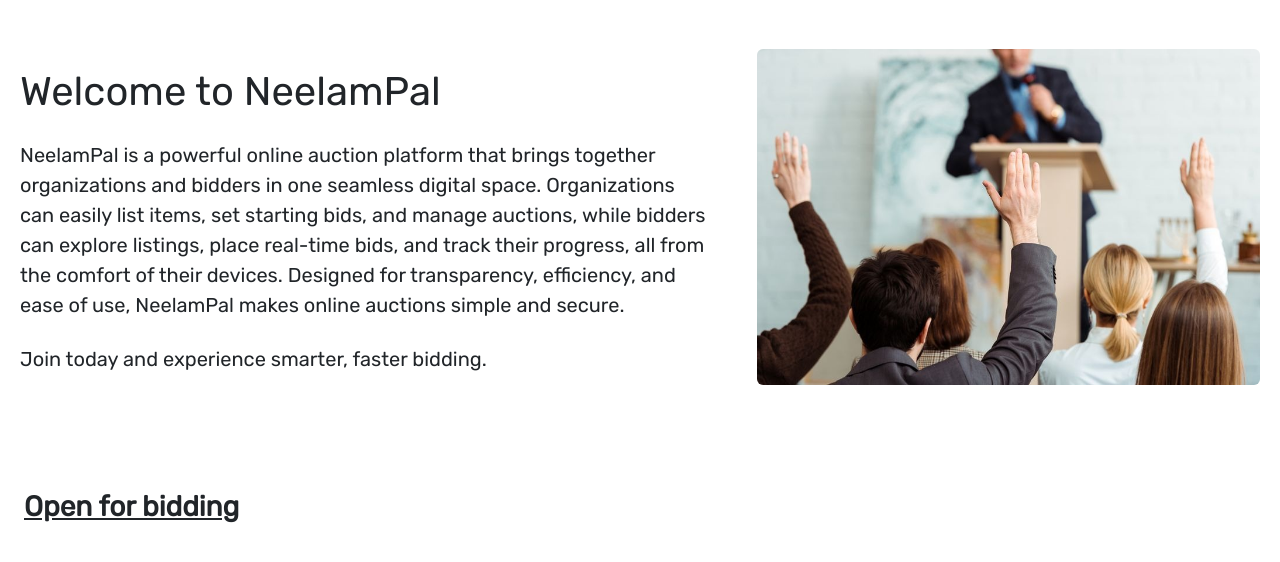
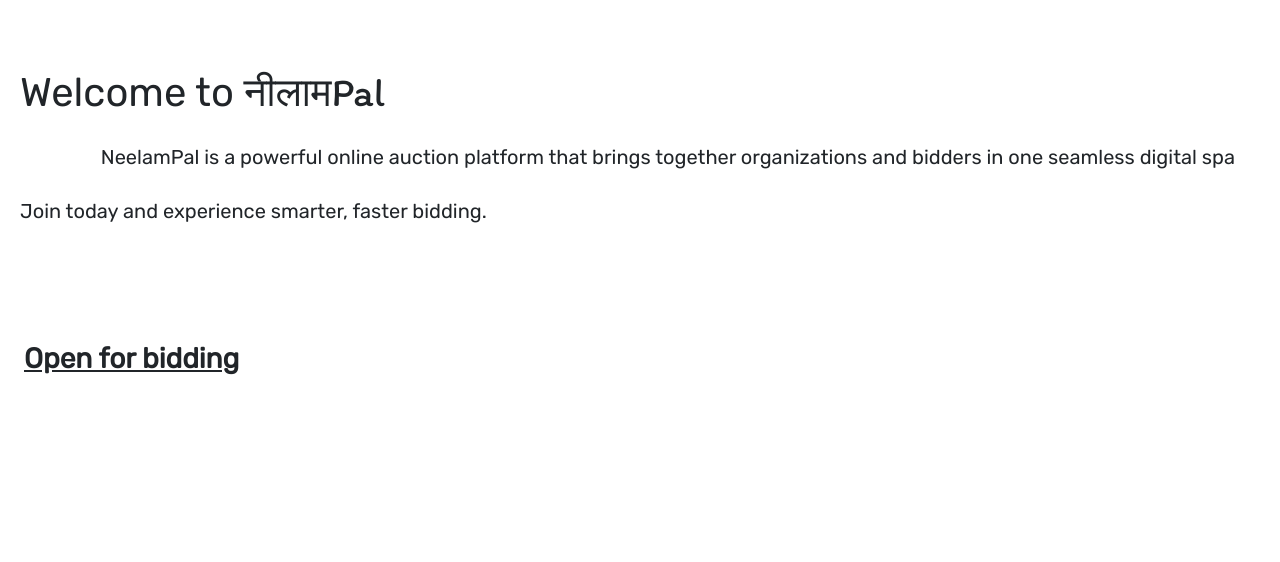
Before and after one commit to pankajmehta07/NeelamPal-An-Online-Auction-Portal, a Django app: template Auction/templates/Auction/index.html in a window 1280 px wide. Shown: the part 76-638 px from the top of the page. Run offline with Django 5.2, Linux system fonts and the light colour scheme; the template is opened without the code that fills it, so the values that code supplies are empty.

Commit message:
marquee, fonts added for नीलामPal

```diff
--- a/Auction/static/Auction/css/app.css
+++ b/Auction/static/Auction/css/app.css
@@ -301,3 +301,25 @@ input::placeholder,
 textarea::placeholder {
   color: #888;
 }
+
+.scrollable {
+  white-space: nowrap;
+  overflow: hidden;
+  display: block;
+  position: relative;
+}
+
+.scrollable .scroll-text {
+  display: inline-block;
+  padding-left: 100%;
+  animation: marquee-scroll 30s linear infinite;
+}
+
+@keyframes marquee-scroll {
+  0% {
+    transform: translateX(0);
+  }
+  100% {
+    transform: translateX(-100%);
+  }
+}
--- a/Auction/templates/Auction/index.html
+++ b/Auction/templates/Auction/index.html
@@ -15,27 +15,16 @@
     <div class="col">
       <div class="py-4">
         <div class="row align-items-center">
-          <div class="col-md-7 col-12 mb-4 mb-md-0">
-            <h1 class="header mt-4">Welcome to NeelamPal</h1>
-            <p class="lead mt-4 me-lg-4">
-              NeelamPal is a powerful online auction platform that brings together organizations and bidders in one seamless digital
-              space. Organizations can easily list items, set starting bids, and manage auctions, while bidders can explore listings,
-              place real-time bids, and track their progress, all from the comfort of their devices. Designed for transparency,
-              efficiency, and ease of use, NeelamPal makes online auctions simple and secure.
+          <div class="col-md-12 col-12 mb-4 mb-md-0">
+            <h1 class="header mt-4">Welcome to <span style="font-family:'Mukta'">नीलाम</span><span style="font-family:'Itim'">Pal</span></h1>
+            <p class="scrollable lead mt-4 me-lg-4">
+              <span class="scroll-text">
+                NeelamPal is a powerful online auction platform that brings together organizations and bidders in one seamless digital space. Organizations can easily list items, set starting bids, and manage auctions, while bidders can explore listings, place real-time bids, and track their progress, all from the comfort of their devices. Designed for transparency, efficiency, and ease of use, NeelamPal makes online auctions simple and secure.
+              </span>
             </p>
-            <p class="lead mt-4 me-4">
+            <p class="scrollable lead mt-4 me-4">
               Join today and experience smarter, faster bidding.
             </p>
-          </div>
-
-          {% load static %}
-          <div class="col-md-5 col-12 text-center">
-            <img
-              src="{% static 'Auction/images/hero_image.jpg' %}"
-              class="img-fluid rounded"
-              alt="Hero Image"
-              style="max-height: 400px;"
-            />
           </div>
         </div>
       </div>
--- a/Auction/templates/Auction/itemDetails.html
+++ b/Auction/templates/Auction/itemDetails.html
@@ -18,7 +18,7 @@
         <form method="POST" action="/bid">
           {% csrf_token %}
           <div class="row ps-5 pe-5 gap-3">
-            <input type="hidden" name="item_id" value="{{ item.0 }} ">
+            <input type="hidden" name="item_id" value="{{ item.0 }}">
             <div class="text-center">
               <label class="fs-5" for="bid_amount">Your Bid Amount:</label>
             </div>
--- a/Auction/templates/Auction/layout.html
+++ b/Auction/templates/Auction/layout.html
@@ -19,7 +19,7 @@
     <link rel="stylesheet" type="text/css" href="{% static 'Auction/css/app.css' %}">
     <link rel="preconnect" href="https://fonts.googleapis.com">
     <link rel="preconnect" href="https://fonts.gstatic.com" crossorigin>
-    <link href="https://fonts.googleapis.com/css2?family=Rubik" rel="stylesheet">
+    <link href="https://fonts.googleapis.com/css2?family=Rubik&family=Inter&family=Itim&family=Mukta" rel="stylesheet">
     <link rel="icon" href="{% static 'Auction/images/logoNeelamPal.png' %}" type="image/png">
     {% if user.is_authenticated %}
     <style>
```
